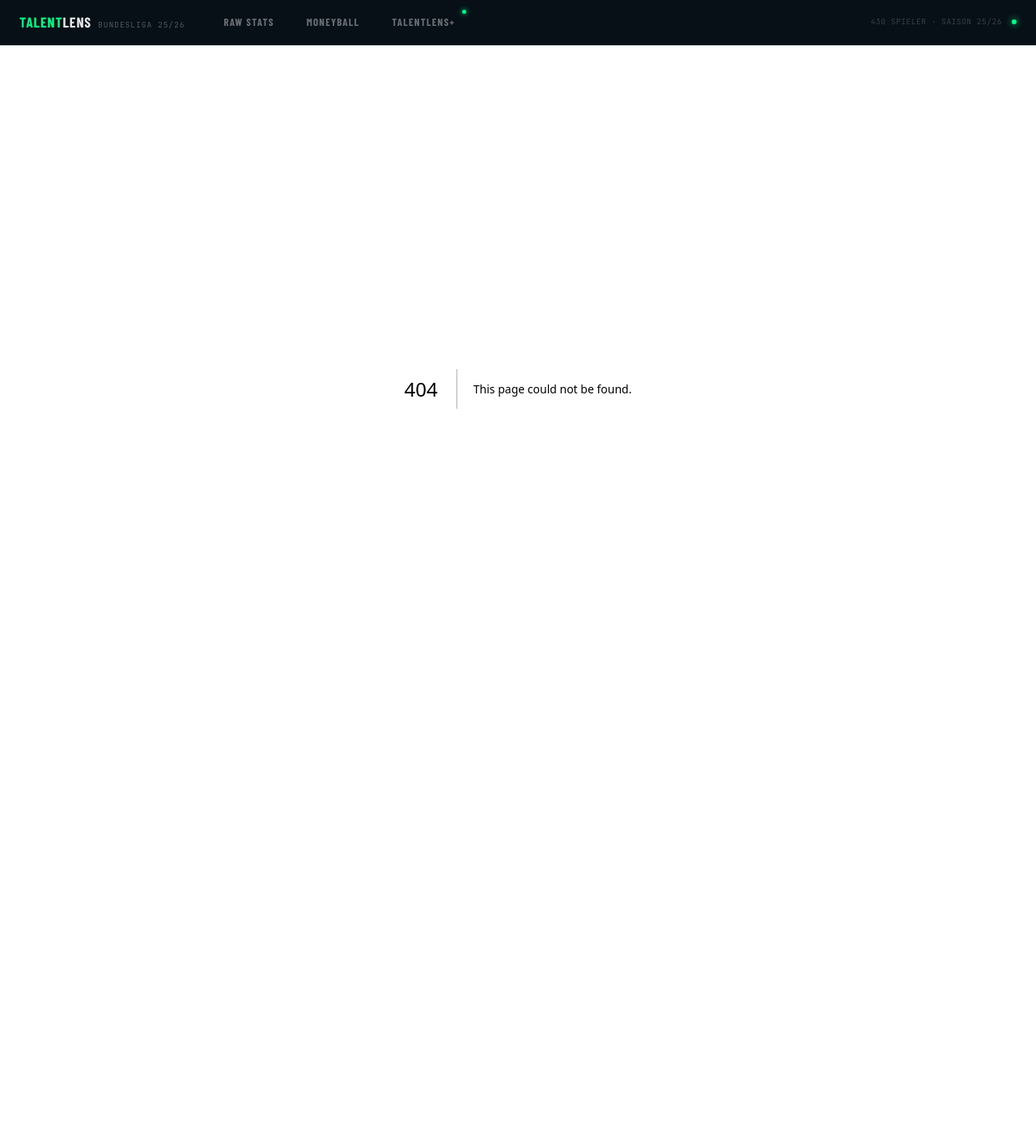
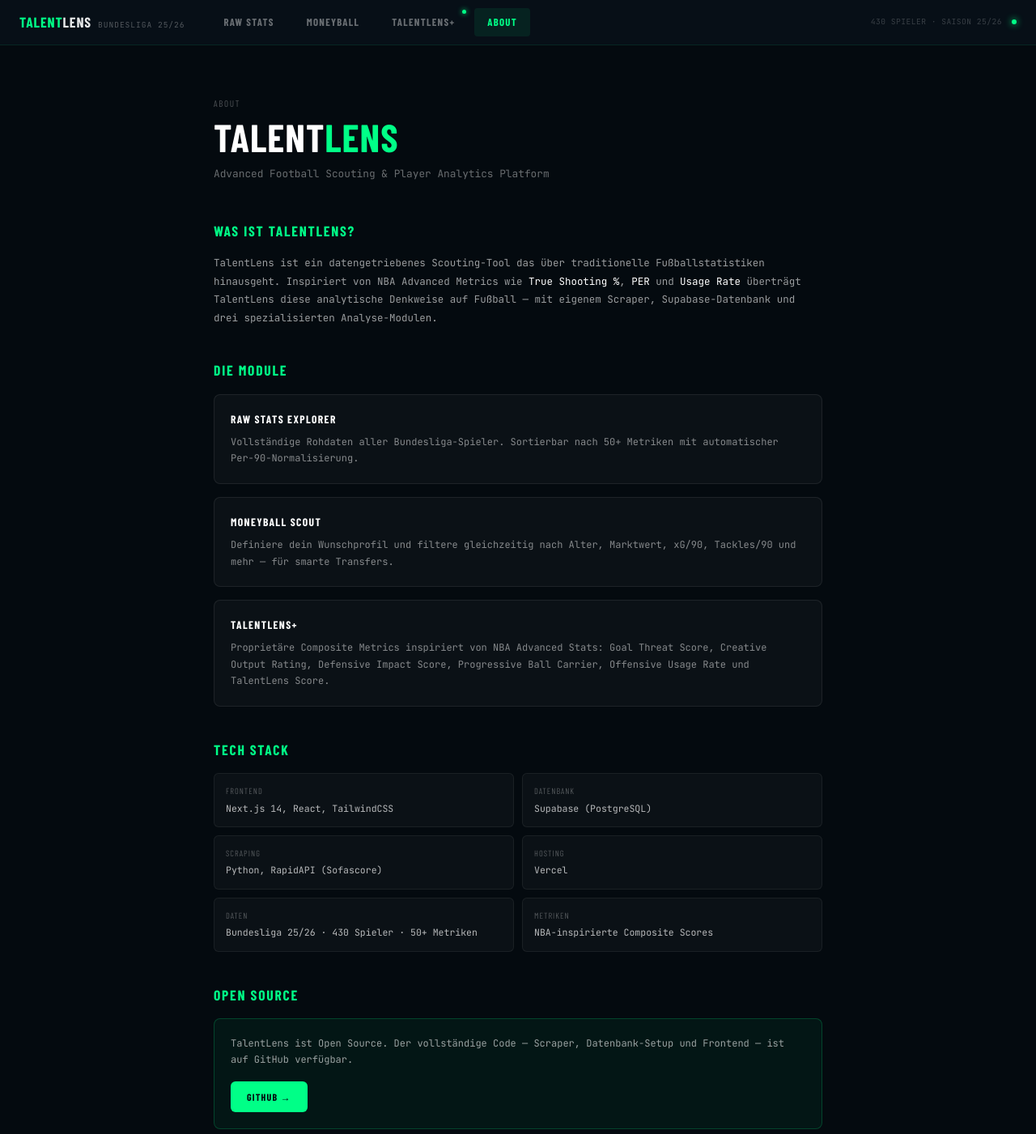
Before and after one commit to Dario2123/TalentLens, a Next.js app in the folder frontend/: page /about in a window 1280 px wide. Before the commit this address had no page. Shown: the top 1401 px of the page at 81% size. Before the commit the page ends 904 px from the top, so only its background shows below. Built offline with nearby package versions, Linux system fonts and the light colour scheme; a web font is replaced by a local one.

Commit message:
feat: add About page

```diff
--- /dev/null
+++ b/frontend/src/app/about/page.tsx
@@ -0,0 +1,154 @@
+export default function About() {
+  return (
+    <div style={{ minHeight: '100vh', padding: '40px 24px', maxWidth: '800px', margin: '0 auto' }}>
+
+      {/* Header */}
+      <div style={{ marginBottom: '48px' }}>
+        <p style={{ fontFamily: 'var(--font-display)', fontSize: '0.7rem', letterSpacing: '0.15em', color: 'rgba(255,255,255,0.3)', marginBottom: '8px' }}>
+          ABOUT
+        </p>
+        <h1 style={{ fontFamily: 'var(--font-display)', fontWeight: 900, fontSize: '3rem', letterSpacing: '0.02em', color: '#fff', lineHeight: 1 }}>
+          TALENT<span style={{ color: '#00FF87' }}>LENS</span>
+        </h1>
+        <p style={{ fontFamily: 'var(--font-mono)', fontSize: '0.8rem', color: 'rgba(255,255,255,0.4)', marginTop: '12px' }}>
+          Advanced Football Scouting & Player Analytics Platform
+        </p>
+      </div>
+
+      {/* What is TalentLens */}
+      <section style={{ marginBottom: '40px' }}>
+        <h2 style={{ fontFamily: 'var(--font-display)', fontWeight: 700, fontSize: '1.1rem', letterSpacing: '0.1em', color: '#00FF87', marginBottom: '16px' }}>
+          WAS IST TALENTLENS?
+        </h2>
+        <p style={{ fontFamily: 'var(--font-mono)', fontSize: '0.78rem', color: 'rgba(255,255,255,0.6)', lineHeight: 1.8 }}>
+          TalentLens ist ein datengetriebenes Scouting-Tool das über traditionelle Fußballstatistiken hinausgeht.
+          Inspiriert von NBA Advanced Metrics wie <span style={{ color: '#fff' }}>True Shooting %</span>, <span style={{ color: '#fff' }}>PER</span> und <span style={{ color: '#fff' }}>Usage Rate</span> überträgt TalentLens diese analytische Denkweise auf Fußball —
+          mit eigenem Scraper, Supabase-Datenbank und drei spezialisierten Analyse-Modulen.
+        </p>
+      </section>
+
+      {/* Modules */}
+      <section style={{ marginBottom: '40px' }}>
+        <h2 style={{ fontFamily: 'var(--font-display)', fontWeight: 700, fontSize: '1.1rem', letterSpacing: '0.1em', color: '#00FF87', marginBottom: '16px' }}>
+          DIE MODULE
+        </h2>
+        <div style={{ display: 'flex', flexDirection: 'column', gap: '16px' }}>
+          {[
+            {
+              title: 'RAW STATS EXPLORER',
+              desc: 'Vollständige Rohdaten aller Bundesliga-Spieler. Sortierbar nach 50+ Metriken mit automatischer Per-90-Normalisierung.'
+            },
+            {
+              title: 'MONEYBALL SCOUT',
+              desc: 'Definiere dein Wunschprofil und filtere gleichzeitig nach Alter, Marktwert, xG/90, Tackles/90 und mehr — für smarte Transfers.'
+            },
+            {
+              title: 'TALENTLENS+',
+              desc: 'Proprietäre Composite Metrics inspiriert von NBA Advanced Stats: Goal Threat Score, Creative Output Rating, Defensive Impact Score, Progressive Ball Carrier, Offensive Usage Rate und TalentLens Score.'
+            },
+          ].map(m => (
+            <div key={m.title} style={{
+              background: 'rgba(255,255,255,0.03)', border: '1px solid rgba(255,255,255,0.08)',
+              borderRadius: '8px', padding: '20px'
+            }}>
+              <p style={{ fontFamily: 'var(--font-display)', fontWeight: 700, fontSize: '0.85rem', letterSpacing: '0.1em', color: '#fff', marginBottom: '8px' }}>
+                {m.title}
+              </p>
+              <p style={{ fontFamily: 'var(--font-mono)', fontSize: '0.75rem', color: 'rgba(255,255,255,0.5)', lineHeight: 1.7 }}>
+                {m.desc}
+              </p>
+            </div>
+          ))}
+        </div>
+      </section>
+
+      {/* Tech Stack */}
+      <section style={{ marginBottom: '40px' }}>
+        <h2 style={{ fontFamily: 'var(--font-display)', fontWeight: 700, fontSize: '1.1rem', letterSpacing: '0.1em', color: '#00FF87', marginBottom: '16px' }}>
+          TECH STACK
+        </h2>
+        <div style={{ display: 'grid', gridTemplateColumns: '1fr 1fr', gap: '10px' }}>
+          {[
+            ['Frontend', 'Next.js 14, React, TailwindCSS'],
+            ['Datenbank', 'Supabase (PostgreSQL)'],
+            ['Scraping', 'Python, RapidAPI (Sofascore)'],
+            ['Hosting', 'Vercel'],
+            ['Daten', 'Bundesliga 25/26 · 430 Spieler · 50+ Metriken'],
+            ['Metriken', 'NBA-inspirierte Composite Scores'],
+          ].map(([label, value]) => (
+            <div key={label} style={{
+              background: 'rgba(255,255,255,0.03)', border: '1px solid rgba(255,255,255,0.06)',
+              borderRadius: '6px', padding: '14px'
+            }}>
+              <p style={{ fontFamily: 'var(--font-display)', fontSize: '0.65rem', letterSpacing: '0.1em', color: 'rgba(255,255,255,0.3)', marginBottom: '4px' }}>
+                {label.toUpperCase()}
+              </p>
+              <p style={{ fontFamily: 'var(--font-mono)', fontSize: '0.72rem', color: 'rgba(255,255,255,0.7)' }}>
+                {value}
+              </p>
+            </div>
+          ))}
+        </div>
+      </section>
+
+      {/* GitHub */}
+      <section style={{ marginBottom: '40px' }}>
+        <h2 style={{ fontFamily: 'var(--font-display)', fontWeight: 700, fontSize: '1.1rem', letterSpacing: '0.1em', color: '#00FF87', marginBottom: '16px' }}>
+          OPEN SOURCE
+        </h2>
+        <div style={{
+          background: 'rgba(0,255,135,0.05)', border: '1px solid rgba(0,255,135,0.2)',
+          borderRadius: '8px', padding: '20px', display: 'flex', alignItems: 'center', justifyContent: 'space-between', flexWrap: 'wrap', gap: '16px'
+        }}>
+          <div>
+            <p style={{ fontFamily: 'var(--font-mono)', fontSize: '0.75rem', color: 'rgba(255,255,255,0.6)', lineHeight: 1.7 }}>
+              TalentLens ist Open Source. Der vollständige Code — Scraper, Datenbank-Setup und Frontend — ist auf GitHub verfügbar.
+            </p>
+          </div>
+          <a
+            href="https://github.com/Dario2123/TalentLens"
+            target="_blank"
+            rel="noopener noreferrer"
+            style={{
+              fontFamily: 'var(--font-display)', fontWeight: 700, fontSize: '0.75rem',
+              letterSpacing: '0.1em', padding: '10px 20px', borderRadius: '6px',
+              background: '#00FF87', color: '#040A0F', textDecoration: 'none',
+              whiteSpace: 'nowrap', flexShrink: 0
+            }}
+          >
+            GITHUB →
+          </a>
+        </div>
+      </section>
+
+      {/* Roadmap */}
+      <section>
+        <h2 style={{ fontFamily: 'var(--font-display)', fontWeight: 700, fontSize: '1.1rem', letterSpacing: '0.1em', color: '#00FF87', marginBottom: '16px' }}>
+          ROADMAP
+        </h2>
+        <div style={{ display: 'flex', flexDirection: 'column', gap: '8px' }}>
+          {[
+            { done: true, text: 'Scraper: 10 Ligen, 5.378 Spieler' },
+            { done: true, text: 'Statistiken: 50+ Felder via Sofascore API' },
+            { done: true, text: 'Raw Stats Explorer mit Per-90-Toggle' },
+            { done: true, text: 'Moneyball Scout mit Multi-Filter' },
+            { done: true, text: 'TalentLens+ Composite Metrics inkl. Offensive Usage Rate' },
+            { done: false, text: 'Alle 10 Ligen im Frontend' },
+            { done: false, text: 'Spielerprofil-Seite mit Radar Chart' },
+            { done: false, text: 'Ligaübergreifende Vergleiche' },
+          ].map((item, i) => (
+            <div key={i} style={{ display: 'flex', alignItems: 'center', gap: '12px' }}>
+              <span style={{ color: item.done ? '#00FF87' : 'rgba(255,255,255,0.2)', fontFamily: 'var(--font-mono)', fontSize: '0.8rem' }}>
+                {item.done ? '✓' : '○'}
+              </span>
+              <p style={{ fontFamily: 'var(--font-mono)', fontSize: '0.75rem', color: item.done ? 'rgba(255,255,255,0.6)' : 'rgba(255,255,255,0.25)' }}>
+                {item.text}
+              </p>
+            </div>
+          ))}
+        </div>
+      </section>
+
+    </div>
+  )
+}
--- a/frontend/src/app/layout.tsx
+++ b/frontend/src/app/layout.tsx
@@ -59,6 +59,7 @@
       <NavLink href="/raw-stats" active={path === '/raw-stats'} label="Raw Stats" />
       <NavLink href="/moneyball" active={path === '/moneyball'} label="Moneyball" />
       <NavLink href="/talentlens-plus" active={path === '/talentlens-plus'} label="TalentLens+" badge />
+      <NavLink href="/about" active={path === '/about'} label="About" />
 
       {/* Right side */}
       <div style={{ marginLeft: 'auto', display: 'flex', alignItems: 'center', gap: '12px' }}>
```
